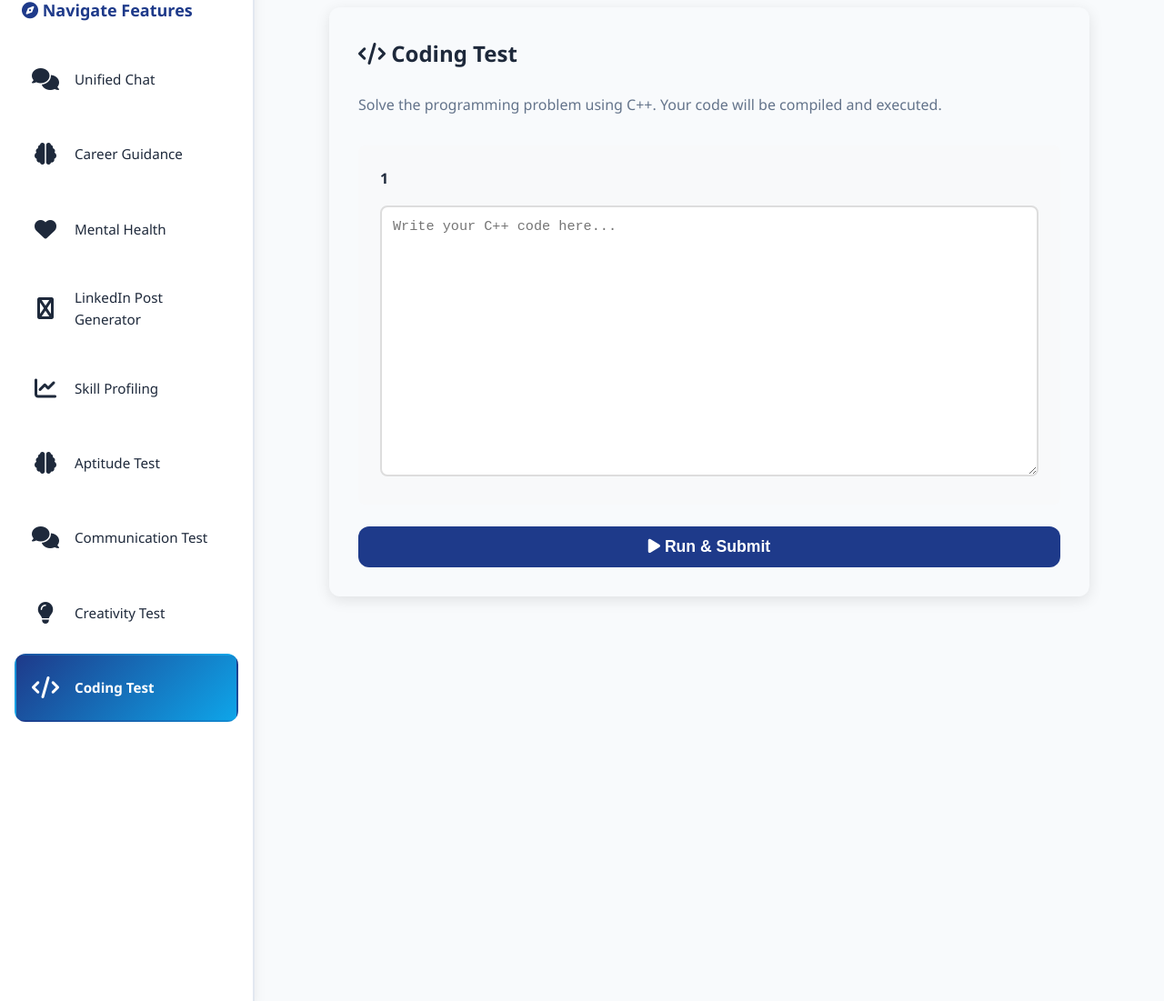
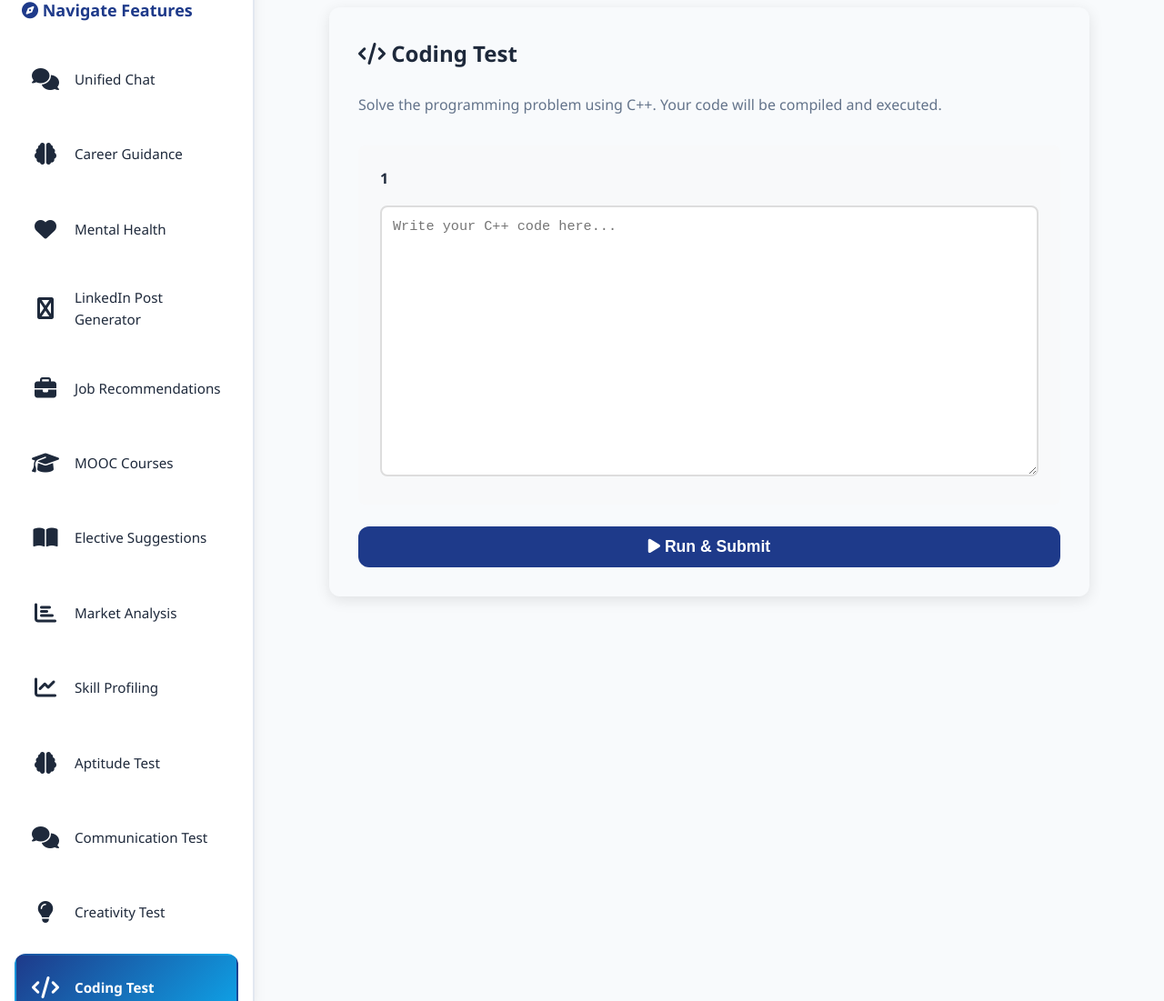
Before and after one commit to SiddhiSinghal/JIIT-AI-for-Holistic-Guidance, a Flask app: page /coding_test in a window 1280 px wide. Shown: the part 107-1208 px from the top of the page at 91% size. Run offline with Flask 3, Linux system fonts and the light colour scheme; the visitor is signed in with stand-in values (Sample User, id 1).

Commit message:
Add new navigation options to various test pages
Updates multiple HTML templates (`aptitude_test.html`, `coding_test.html`, `communication_test.html`, `creativity_test.html`) to include new navigation links for "Job Recommendations", "MOOC Courses", "Elective Suggestions", and "Market Analysis" within the sidebar navigation.

Replit-Commit-Author: Agent
Replit-Commit-Session-Id: e5270c1d-38b0-43ee-b913-4c83afbe6749
Replit-Commit-Checkpoint-Type: intermediate_checkpoint
Replit-Commit-Event-Id: b30dd439-6900-40bc-88f7-61affbaafc63
Replit-Commit-Screenshot-Url: https://storage.googleapis.com/screenshot-production-us-central1/2aa860b5-0668-41da-9f4c-a94cdfe8e81f/e5270c1d-38b0-43ee-b913-4c83afbe6749/ljWcCgY

```diff
--- a/templates/coding_test.html
+++ b/templates/coding_test.html
@@ -52,6 +52,22 @@
         <span class="panel-icon"><i class="fas fa-linkedin"></i></span>
         <span class="panel-label">LinkedIn Post Generator</span>
       </a>
+      <a href="/chat?mode=jobs" class="panel-nav-item">
+        <span class="panel-icon"><i class="fas fa-briefcase"></i></span>
+        <span class="panel-label">Job Recommendations</span>
+      </a>
+      <a href="/chat?mode=mooc" class="panel-nav-item">
+        <span class="panel-icon"><i class="fas fa-graduation-cap"></i></span>
+        <span class="panel-label">MOOC Courses</span>
+      </a>
+      <a href="/chat?mode=electives" class="panel-nav-item">
+        <span class="panel-icon"><i class="fas fa-book-open"></i></span>
+        <span class="panel-label">Elective Suggestions</span>
+      </a>
+      <a href="/chat?mode=market_score" class="panel-nav-item">
+        <span class="panel-icon"><i class="fas fa-chart-bar"></i></span>
+        <span class="panel-label">Market Analysis</span>
+      </a>
       <a href="/profile" class="panel-nav-item">
         <span class="panel-icon"><i class="fas fa-chart-line"></i></span>
         <span class="panel-label">Skill Profiling</span>
@@ -72,7 +88,7 @@
         <span class="panel-icon"><i class="fas fa-code"></i></span>
         <span class="panel-label">Coding Test</span>
       </a>
-    </nav>
+      </nav>
   </aside>
 
   <main class="main-content with-sidebar">
```
Also changed, not shown: templates/aptitude_test.html (+17 -1 lines), templates/communication_test.html (+17 -1 lines), templates/creativity_test.html (+17 -1 lines), 1 other file.
